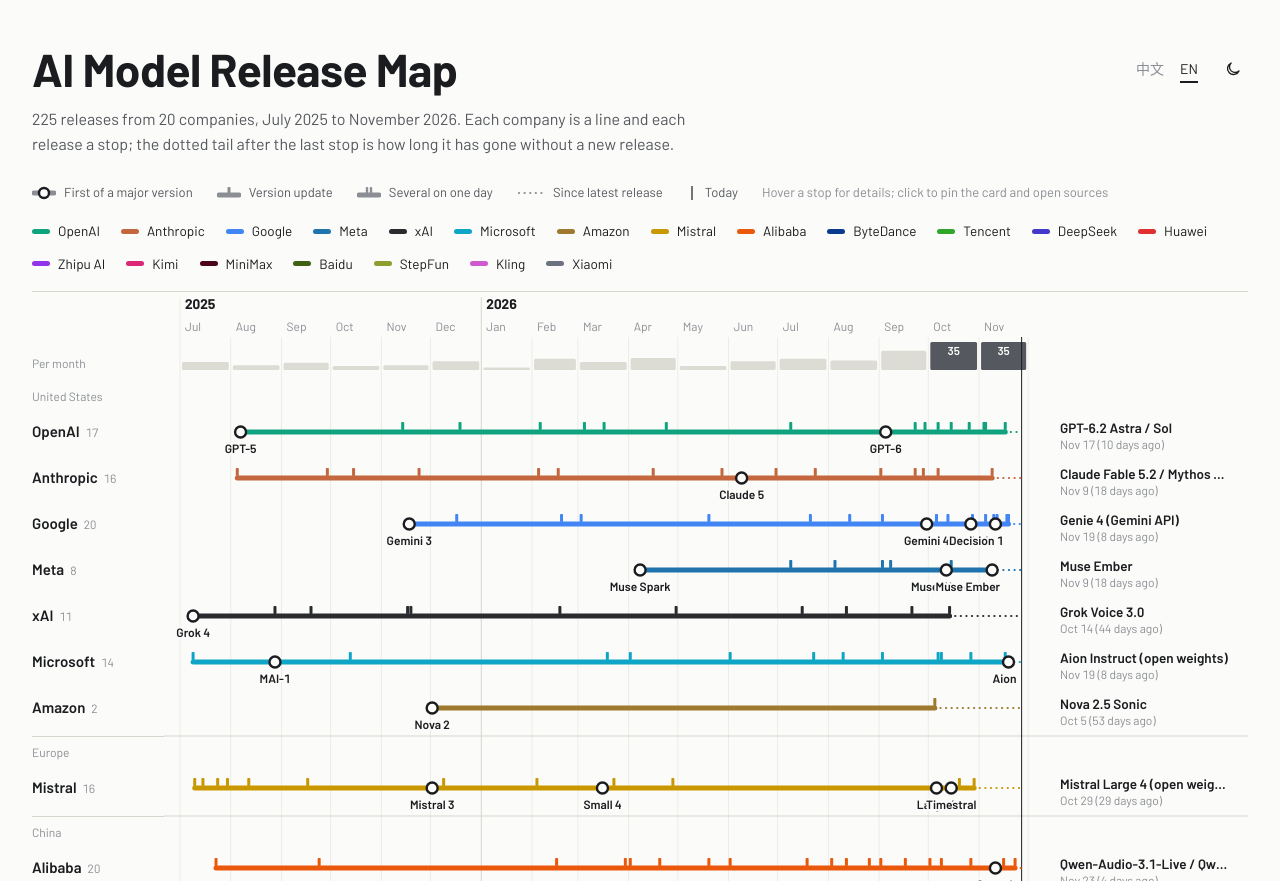
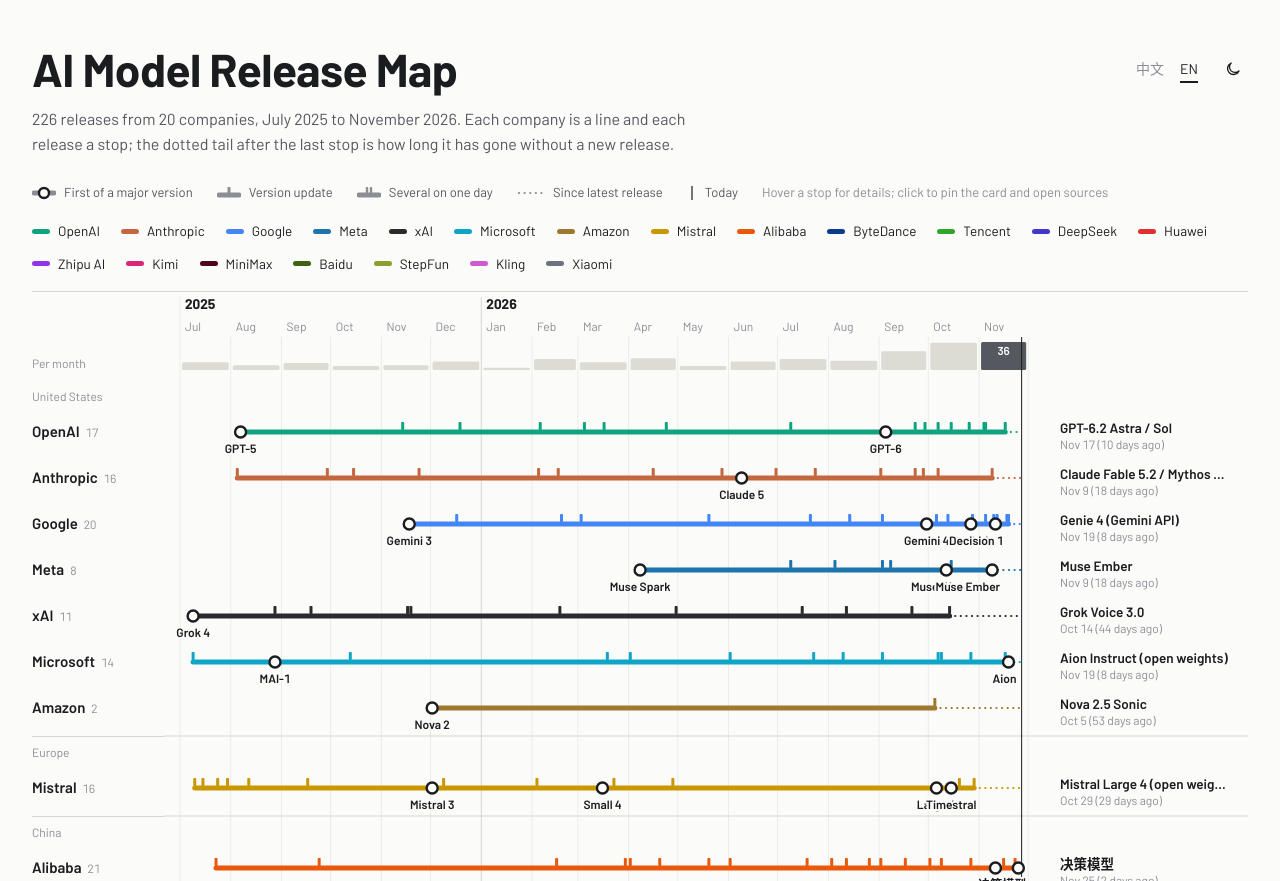
Before and after one commit to aneryu/ai-model-timeline, a plain HTML site: page index.html in a window 1280 px wide. Shown: the top 881 px of the page. Drawn offline with Linux system fonts and the light colour scheme.

Commit message:
Add Alibaba 决策模型 (2026-11-25 official)

```diff
--- a/index.html
+++ b/index.html
@@ -258,6 +258,7 @@ const DATA=[
 {company:"阿里巴巴",model:"Qwen4-Max-Preview",date:"2026-11-11",source:"https://help.aliyun.com/zh/model-studio/token-plan-personal-overview"},
 {company:"阿里巴巴",model:"Qwen4-Max",date:"2026-11-16",source:"https://help.aliyun.com/zh/model-studio/newly-released-models"},
 {company:"阿里巴巴",model:"Qwen-Audio-3.1-Live / Qwen-Audio-3.1-Captioner",date:"2026-11-23",source:"https://help.aliyun.com/zh/model-studio/newly-released-models"},
+{company:"阿里巴巴",model:"决策模型",date:"2026-11-25",source:"https://help.aliyun.com/zh/model-studio/newly-released-models"},
 {company:"字节跳动",model:"Seedance 2.0",date:"2026-02-12",source:"https://seed.bytedance.com/zh/blog/official-launch-of-seedance-2-0"},
 {company:"字节跳动",model:"Seedream 5.0 Lite",date:"2026-02-13",source:"https://seed.bytedance.com/zh/blog/deeper-thinking-more-accurate-generation-introducing-seedream-5-0-lite"},
 {company:"字节跳动",model:"Seed 2.0",date:"2026-02-14",source:"https://seed.bytedance.com/zh/blog/seed-2-0-official-launch"},
@@ -411,7 +412,7 @@ const LINES={"OpenAI":["#10a37f","#129673","us"],"Anthropic":["#c4673f","#c46b4b
 "MiniMax":["#4c0519","#fda4af","cn"],"百度":["#3f6212","#d9f99d","cn"],"阶跃星辰":["#8f9e2e","#b5c447","cn"],"可灵":["#cf59cf","#e58ae5","cn"],"小米":["#6b7280","#9ca3af","cn"]};
 const ORDER=Object.keys(LINES);
 // 大版本首发：画成换乘站并直接标注。规则是"该系列新整数版本号的第一次发布"，按需增删。
-const MAJOR={"GPT-5":"GPT-5","GPT-6 Astra":"GPT-6","Claude Mythos 5 / Fable 5":"Claude 5","Gemini 3.0 Pro":"Gemini 3","Gemini 4 Argon":"Gemini 4","Genie 4":"Genie 4","ERNIE 5.5 Flash Base":"文心 5.5","Muse Spark":"Muse Spark","Muse Wonder / Muse Wonder Full":"Muse Wonder","Muse Ember":"Muse Ember","Seed 2.0":"Seed 2.0","Hy3 preview":"Hy3","Hy4 preview":"Hy4","DeepSeek-V4 Pro / Flash Preview":"V4","openPangu-2.0-Flash":"openPangu 2.0","CloudRobo-WM1.2":"CloudRobo-WM1","GLM-5":"GLM-5","Kimi K2":"K2","Kimi K3":"K3","Grok 4 / Grok 4 Heavy":"Grok 4","MAI-1-preview / MAI-Voice-1":"MAI-1","Aion Instruct (open weights)":"Aion","Nova 2 Lite / Pro / Omni / Sonic":"Nova 2","Mistral Large 3 / Ministral 3":"Mistral 3","Mistral Small 4":"Small 4","Mistral Large 4 (preview)":"Large 4","Timestral":"Timestral","MiniMax-M2":"M2","MiniMax-M3":"M3","文心 5.0 Preview":"文心 5","Step 3":"Step 3","Step 5 Preview":"Step 5","Kling 3.0 / 3.0 Omni":"Kling 3","Kling 4.0 / 4.0 Flash（抢先体验）":"Kling 4","Kling Image 4.0":"Kling Image 4","MiMo-V2-Flash":"MiMo-V2","Hy-Nomas":"Hy-Nomas","Hy-SimulMT":"Hy-SimulMT","Qwen4-Max-Preview":"Qwen 4","Gemini Decision 1":"Decision 1","AlphaGenome 2":"AlphaGenome 2","Hy-MT3-1.8B / 7B / 30B-A3B (open weights)":"Hy-MT3"};
+const MAJOR={"GPT-5":"GPT-5","GPT-6 Astra":"GPT-6","Claude Mythos 5 / Fable 5":"Claude 5","Gemini 3.0 Pro":"Gemini 3","Gemini 4 Argon":"Gemini 4","Genie 4":"Genie 4","ERNIE 5.5 Flash Base":"文心 5.5","Muse Spark":"Muse Spark","Muse Wonder / Muse Wonder Full":"Muse Wonder","Muse Ember":"Muse Ember","Seed 2.0":"Seed 2.0","Hy3 preview":"Hy3","Hy4 preview":"Hy4","DeepSeek-V4 Pro / Flash Preview":"V4","openPangu-2.0-Flash":"openPangu 2.0","CloudRobo-WM1.2":"CloudRobo-WM1","GLM-5":"GLM-5","Kimi K2":"K2","Kimi K3":"K3","Grok 4 / Grok 4 Heavy":"Grok 4","MAI-1-preview / MAI-Voice-1":"MAI-1","Aion Instruct (open weights)":"Aion","Nova 2 Lite / Pro / Omni / Sonic":"Nova 2","Mistral Large 3 / Ministral 3":"Mistral 3","Mistral Small 4":"Small 4","Mistral Large 4 (preview)":"Large 4","Timestral":"Timestral","MiniMax-M2":"M2","MiniMax-M3":"M3","文心 5.0 Preview":"文心 5","Step 3":"Step 3","Step 5 Preview":"Step 5","Kling 3.0 / 3.0 Omni":"Kling 3","Kling 4.0 / 4.0 Flash（抢先体验）":"Kling 4","Kling Image 4.0":"Kling Image 4","MiMo-V2-Flash":"MiMo-V2","Hy-Nomas":"Hy-Nomas","Hy-SimulMT":"Hy-SimulMT","Qwen4-Max-Preview":"Qwen 4","Gemini Decision 1":"Decision 1","AlphaGenome 2":"AlphaGenome 2","Hy-MT3-1.8B / 7B / 30B-A3B (open weights)":"Hy-MT3","决策模型":"决策模型"};
 const OFFICIAL=["x.ai","microsoft.ai","azure.microsoft.com","aboutamazon.com","aws.amazon.com","mistral.ai","docs.mistral.ai","minimax.io","platform.minimaxi.com","home.baidu.com","ernie.baidu.com","stepfun.com","ir.kuaishou.com","kling.ai","mimo.mi.com","openai.com","anthropic.com","blog.google","about.fb.com","ai.meta.com","research.meta.ai","commandline.microsoft.com","blogs.windows.com","qwenlm.github.io","help.aliyun.com","seed.bytedance.com","tencent.com","deepseek.com","hiascend.com","huawei.com","moonshotai.github.io","kimi.com"];
 const NAMES={zh:{},en:{"百度":"Baidu","阶跃星辰":"StepFun","可灵":"Kling","小米":"Xiaomi","阿里巴巴":"Alibaba","字节跳动":"ByteDance","腾讯":"Tencent","华为":"Huawei","智谱":"Zhipu AI"}};
 const EN_M=["Jan","Feb","Mar","Apr","May","Jun","Jul","Aug","Sep","Oct","Nov","Dec"];
@@ -422,14 +423,14 @@ zh:{title:"AI 模型发布线路图",
  latestH:"各公司最新一站",groups:{us:"美国",eu:"欧洲",cn:"中国"},monthly:"每月发布",mon:m=>`${m}月`,d:(m,d)=>`${m}月${d}日`,full:(y,m,d)=>`${y}年${m}月${d}日`,
  ago:n=>n<=0?"今天":`${n} 天前`,sub:(dt,ago)=>`${dt}（${ago}）`,count:n=>`${n} 次`,off:"官方",third:"第三方",
  tbl:n=>`以表格查看全部 ${n} 次发布`,cols:["日期","公司","模型","来源"],filt:"显示或隐藏线路",themeL:"切换深浅色",
- foot:'数据来源：<a href="https://modeltimeline.com/zh/" target="_blank" rel="noopener">modeltimeline.com/zh</a>、<a href="https://www.datalearner.com/whats-new" target="_blank" rel="noopener">DataLearner</a>、各公司官方公告（OpenAI、Anthropic、Google、Meta、阿里云、DeepSeek、Kimi、字节跳动 Seed、腾讯、华为、xAI、Microsoft AI、Amazon、Mistral、MiniMax、百度、阶跃星辰、快手可灵、小米 MiMo 等）及新闻报道。仅收录在来源中实际查到的条目，同一天发布的多个型号合并为一站。整理日期：2026-11-25。'},
+ foot:'数据来源：<a href="https://modeltimeline.com/zh/" target="_blank" rel="noopener">modeltimeline.com/zh</a>、<a href="https://www.datalearner.com/whats-new" target="_blank" rel="noopener">DataLearner</a>、各公司官方公告（OpenAI、Anthropic、Google、Meta、阿里云、DeepSeek、Kimi、字节跳动 Seed、腾讯、华为、xAI、Microsoft AI、Amazon、Mistral、MiniMax、百度、阶跃星辰、快手可灵、小米 MiMo 等）及新闻报道。仅收录在来源中实际查到的条目，同一天发布的多个型号合并为一站。整理日期：2026-11-27。'},
 en:{title:"AI Model Release Map",
  lede:(n,c)=>`${n} releases from ${c} companies, July 2025 to November 2026. Each company is a line and each release a stop; the dotted tail after the last stop is how long it has gone without a new release.`,
  major:"First of a major version",minor:"Version update",multi:"Several on one day",gap:"Since latest release",today:"Today",hint:"Hover a stop for details; click to pin the card and open sources",
  latestH:"Latest stop by company",groups:{us:"United States",eu:"Europe",cn:"China"},monthly:"Per month",mon:m=>EN_M[m-1],d:(m,d)=>`${EN_M[m-1]} ${d}`,full:(y,m,d)=>`${EN_M[m-1]} ${d}, ${y}`,
  ago:n=>n<=0?"today":n==1?"1 day ago":`${n} days ago`,sub:(dt,ago)=>`${dt} (${ago})`,count:n=>`${n}`,off:"Official",third:"Third-party",
  tbl:n=>`View all ${n} releases as a table`,cols:["Date","Company","Model","Source"],filt:"Show or hide lines",themeL:"Toggle dark mode",
- foot:'Sources: <a href="https://modeltimeline.com/zh/" target="_blank" rel="noopener">modeltimeline.com/zh</a>, <a href="https://www.datalearner.com/whats-new" target="_blank" rel="noopener">DataLearner</a>, official announcements (OpenAI, Anthropic, Google, Meta, Alibaba Cloud, DeepSeek, Kimi, ByteDance Seed, Tencent, Huawei, xAI, Microsoft AI, Amazon, Mistral, MiniMax, Baidu, StepFun, Kuaishou Kling, Xiaomi MiMo, etc.) and news reports. Only entries actually found in sources are included; models released on the same day are merged into one stop. Compiled: 2026-11-25.'},};
+ foot:'Sources: <a href="https://modeltimeline.com/zh/" target="_blank" rel="noopener">modeltimeline.com/zh</a>, <a href="https://www.datalearner.com/whats-new" target="_blank" rel="noopener">DataLearner</a>, official announcements (OpenAI, Anthropic, Google, Meta, Alibaba Cloud, DeepSeek, Kimi, ByteDance Seed, Tencent, Huawei, xAI, Microsoft AI, Amazon, Mistral, MiniMax, Baidu, StepFun, Kuaishou Kling, Xiaomi MiMo, etc.) and news reports. Only entries actually found in sources are included; models released on the same day are merged into one stop. Compiled: 2026-11-27.'},};
 
 const qp=new URLSearchParams(location.search);
 const store={get:k=>{try{return localStorage.getItem(k)}catch(e){return null}},set:(k,v)=>{try{localStorage.setItem(k,v)}catch(e){}}};
```
Also changed, not shown: preview.png.
